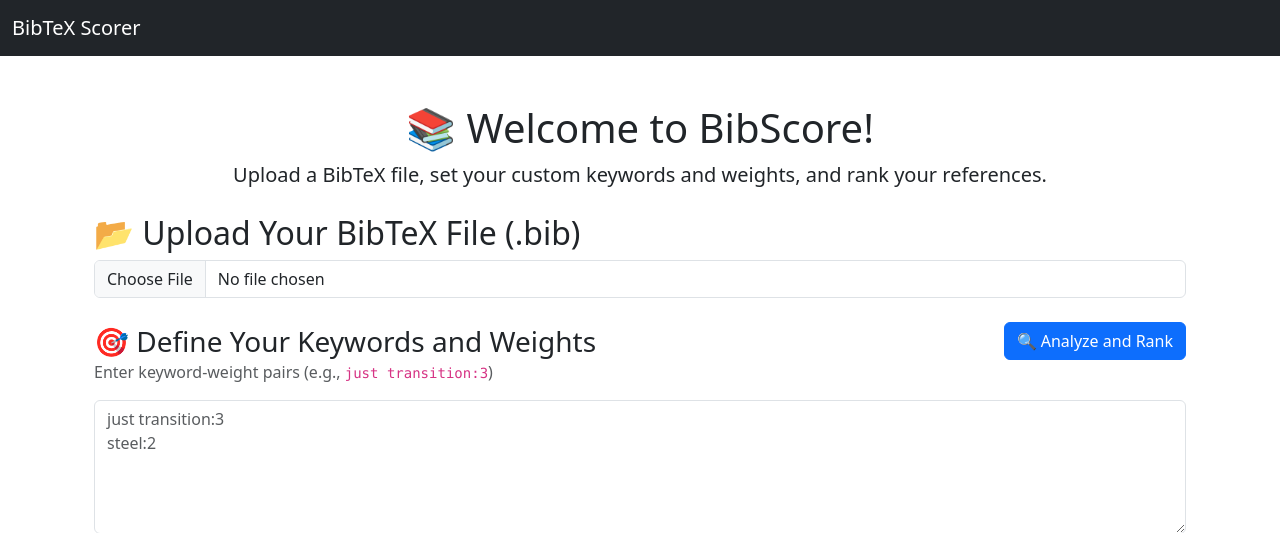
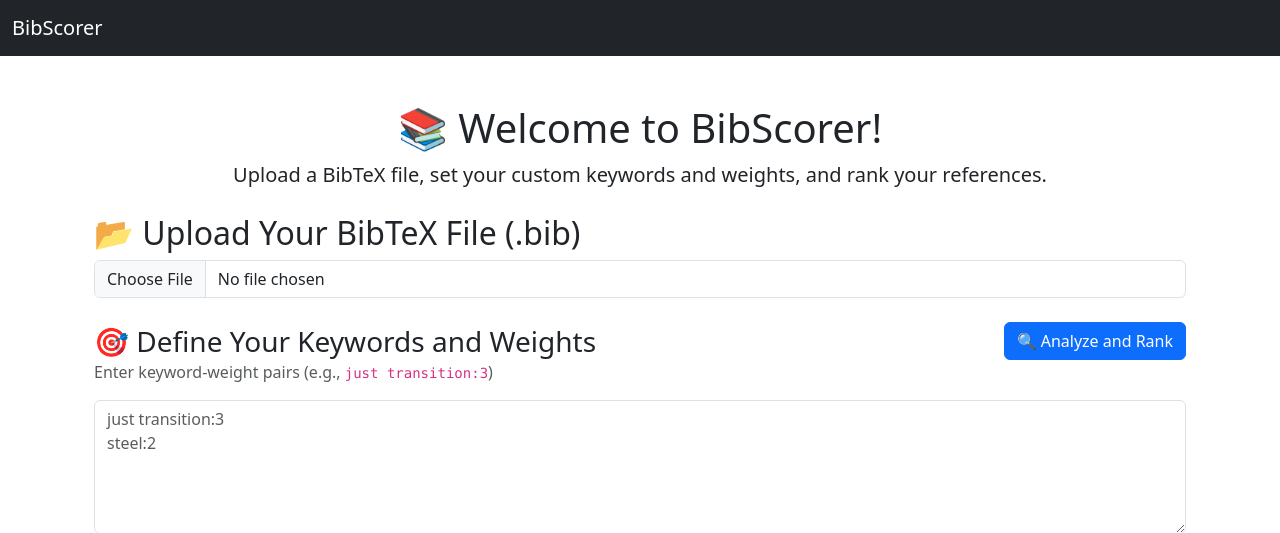
Before and after one commit to PRDough/bibscore_web, a Flask app: page / in a window 1280 px wide. Shown: the top 533 px of the page. Run offline with Flask 3, Linux system fonts and the light colour scheme.

Commit message:
Update index and layout pages

```diff
--- a/templates/index.html
+++ b/templates/index.html
@@ -1,7 +1,7 @@
 {% extends "layout.html" %}
 {% block content %}
 <div class="container mt-5 text-center">
-  <h1>📚 Welcome to BibScore!</h1>
+  <h1>📚 Welcome to BibScorer!</h1>
   <p class="lead">Upload a BibTeX file, set your custom keywords and weights, and rank your references.</p>
 </div>
 
@@ -9,7 +9,7 @@
 <div class="container mt-4">
   <h2>📂 Upload Your BibTeX File (.bib)</h2>
   {% if uploaded_filename %}
-    <p class="text-success">✅ Uploaded: {{ uploaded_filename }}</p>
+  <p class="text-success">✅ Uploaded: {{ uploaded_filename }}</p>
   {% endif %}
 
   <form action="/" method="post" enctype="multipart/form-data">
@@ -24,7 +24,8 @@
     </div>
     <p class="text-muted">Enter keyword-weight pairs (e.g., <code>just transition:3</code>)</p>
     <div class="mb-3">
-      <textarea name="weights" class="form-control" rows="5" placeholder="just transition:3&#10;steel:2" required>{{ weights_text or '' }}</textarea>
+      <textarea name="weights" class="form-control" rows="5" placeholder="just transition:3&#10;steel:2"
+        required>{{ weights_text or '' }}</textarea>
     </div>
 
     {% if headers %}
--- a/templates/layout.html
+++ b/templates/layout.html
@@ -3,7 +3,7 @@
 
 <head>
     <meta charset="UTF-8">
-    <title>BibTeX Scorer</title>
+    <title>BibScorer</title>
     <meta name="viewport" content="width=device-width, initial-scale=1">
     <!-- 引入 Bootstrap（可选美化样式） -->
     <link href="https://cdn.jsdelivr.net/npm/bootstrap@5.3.3/dist/css/bootstrap.min.css" rel="stylesheet">
@@ -13,7 +13,7 @@
     <!-- 页面头部 -->
     <nav class="navbar navbar-expand-lg navbar-dark bg-dark mb-4">
         <div class="container-fluid">
-            <a class="navbar-brand" href="/">BibTeX Scorer</a>
+            <a class="navbar-brand" href="/">BibScorer</a>
         </div>
     </nav>
 
```
